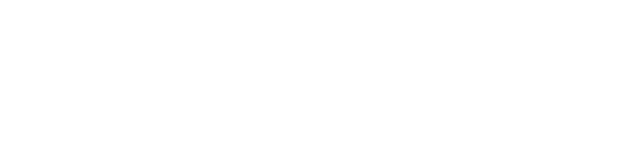
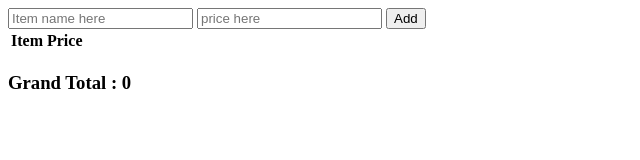
Before and after one commit to acciojob/shopping-cart-pradhumn1507, a website: page main.html in a window 1280 px wide. Shown: the whole page, without its empty margins (0-640 px from the left). Drawn offline with Linux system fonts and the light colour scheme.

Commit message:
Update main.html

```diff
--- a/main.html
+++ b/main.html
@@ -1,16 +1,26 @@
 <!DOCTYPE html>
-
-<html>
+<html lang="en">
 
 <head>
-	<link rel="stylesheet" href="styles.css">
+    <meta charset="UTF-8">
+    <meta http-equiv="X-UA-Compatible" content="IE=edge">
+    <meta name="viewport" content="width=device-width, initial-scale=1.0">
+    <title>Document</title>
 </head>
 
 <body>
-	<!-- the entire body must be written by student -->
-    <script type="text/javascript" src="./script.js">
-</script>
+    <input id="item-name-input" type="text" placeholder="Item name here">
+    <input id="item-price-input" type="number" placeholder="price here">
+    <button id="add">Add</button>
 
+    <table id="table">
+        <tr>
+            <th>Item </th>
+            <th>Price</th>
+        </tr>
+    </table>
+    <h3> Grand Total : <span id="total">0</span> </h3>
+    <script src="script.js"></script>
 </body>
 
 </html>
```
